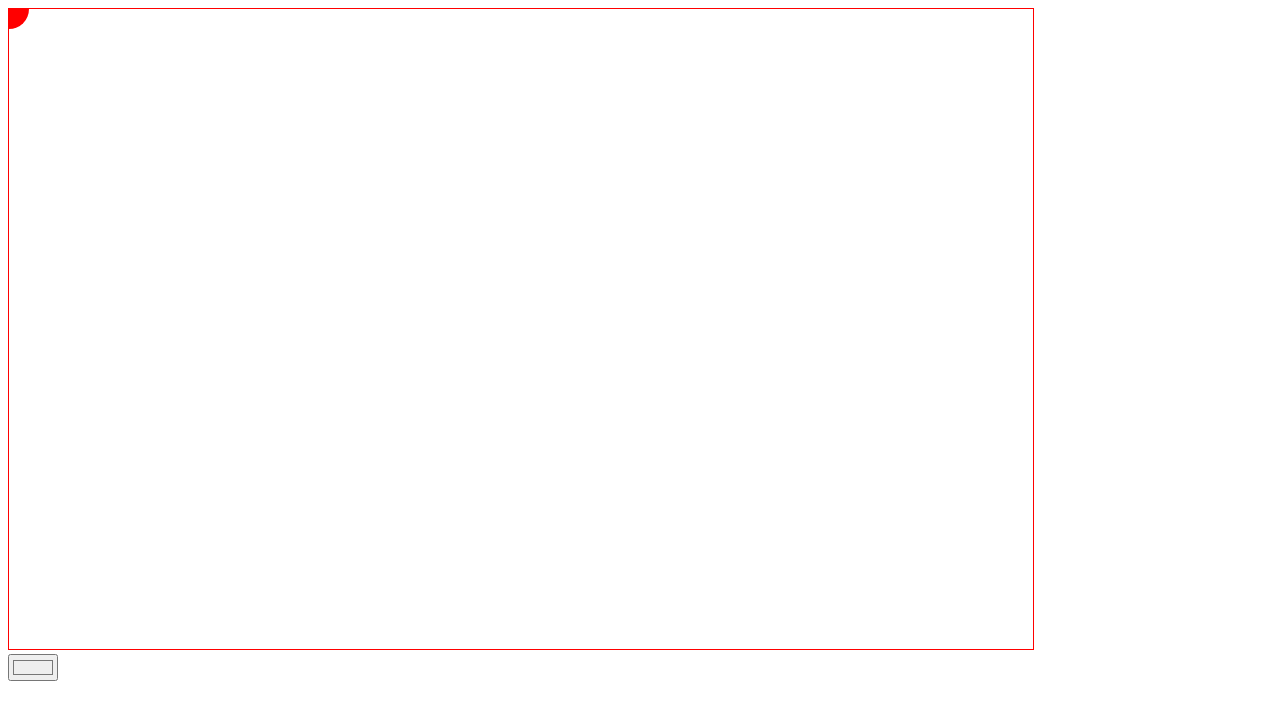
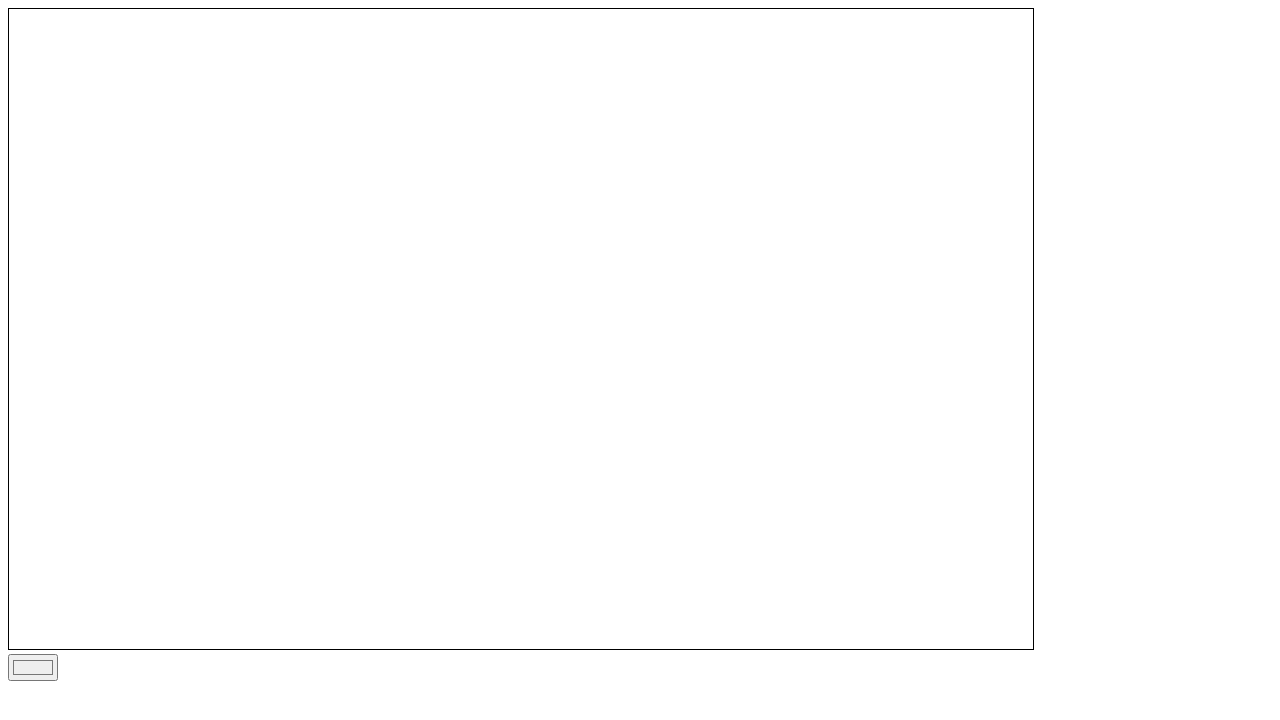
Before and after one commit to TallestIan/jscanvas, a plain HTML site: page index.html in a window 1280 px wide. Drawn offline with Linux system fonts and the light colour scheme.

Commit message:
Updating

```diff
--- a/index.html
+++ b/index.html
@@ -5,7 +5,7 @@
     <title>Canvas Javascript</title>
     <style>
         canvas {
-            border: 1px red solid;
+            border: 1px black solid;
         }
     </style>
 </head>
@@ -20,17 +20,21 @@
     </div>
 
     <script>
-
+        /* Basic canvas code --------------------------------------- */
         var c = document.getElementById("myCanv");
         c.width = window.innerWidth * .8;
         c.height = window.innerHeight * .8;
         var ctx = c.getContext("2d");
+
+
+        /* Variables for values that will be changed --------------------------------------- */
         var color = "red";
         var x = 0;
         var y = 0;
         var radius = 20;
-        draw();
 
+
+        /* Function for drawing using circles --------------------------------------- */
         function draw(){
             ctx.beginPath();
             ctx.fillStyle = color;
@@ -38,6 +42,8 @@
             ctx.fill();
         }
 
+
+        /* Listeners for mouse drawing --------------------------------------- */
         window.addEventListener('mousemove', function (e) {
             console.log(e.pageX);
             console.log(e.pageY);
@@ -46,6 +52,8 @@
             draw();
         });
 
+
+        /* Listeners for touch drawing --------------------------------------- */
         window.addEventListener('touchstart', function (e) {
             console.log(e.pageX);
             console.log(e.pageY);
@@ -53,7 +61,6 @@
             y=e.pageY;
             draw();
         });
-
         window.addEventListener('touchmove', function (e) {
             console.log(e.pageX);
             console.log(e.pageY);
@@ -62,6 +69,7 @@
             draw();
         });
 
+        /* Listeners for keyboard inputs --------------------------------------- */
         window.addEventListener("keydown", function(k){
             var pressedKey = k.which;
             if (pressedKey === 66) {
@@ -83,11 +91,28 @@
             }
         });
 
+
+        /* Listener for color picker change --------------------------------------- */
         var colorPicked = document.getElementById("picker");
         colorPicked.addEventListener("change", function() {
             return color = colorPicked.value;
         });
 
+
+        /* Fixing scrolling on mobile when drawing on the canvas --------------------------------------- */
+        c.addEventListener("touchstart",  function(event) {event.preventDefault()});
+        c.addEventListener("touchmove",   function(event) {event.preventDefault()});
+        // c.addEventListener("touchend",    function(event) {event.preventDefault()});
+        // c.addEventListener("touchcancel", function(event) {event.preventDefault()});
+
+
+        /* Listener for clearing and resizing on orientation change --------------------------------------- */
+        window.addEventListener("orientationchange", function() {
+            ctx.clearRect(0, 0, 10000, 10000);
+            c.width = window.innerWidth * .8;
+            c.height = window.innerHeight * .8;
+        });
+
     </script>
 </body>
 </html>
```
